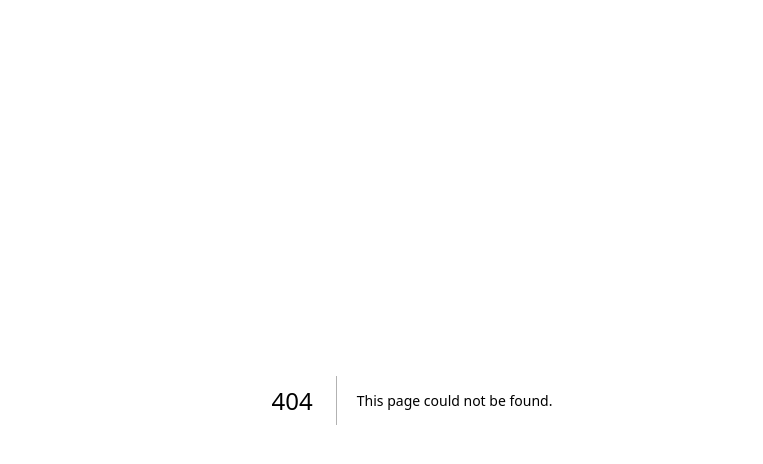
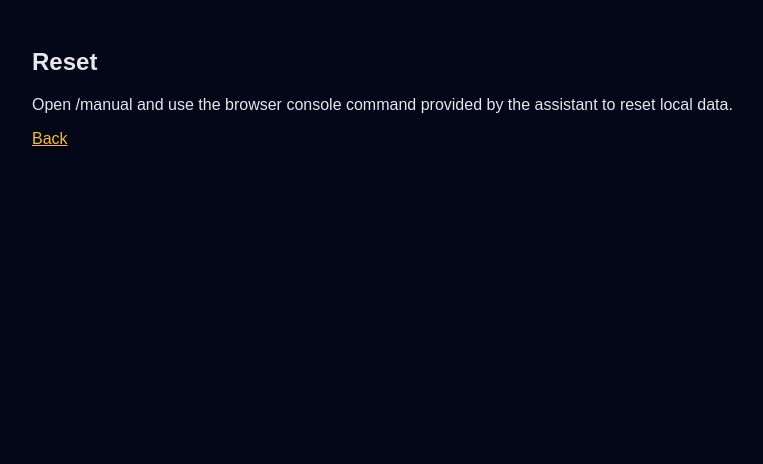
Before and after one commit to edwardw67-stack/asset-pilot, a Next.js app: page /manual/reset in a window 1280 px wide. Before the commit this address had no page. Shown: the top 464 px of the page, without its empty margins (228-991 px from the left). Built offline with nearby package versions, Linux system fonts and the light colour scheme.

Commit message:
Add manual reset page

```diff
--- /dev/null
+++ b/app/manual/reset/page.tsx
@@ -0,0 +1,11 @@
+export default function ResetPage() {
+  return (
+    <main style={{ minHeight: '100vh', background: '#020617', color: '#e5e7eb', padding: 28 }}>
+      <section style={{ maxWidth: 760, margin: '0 auto' }}>
+        <h1>Reset</h1>
+        <p>Open /manual and use the browser console command provided by the assistant to reset local data.</p>
+        <a href="/manual" style={{ color: '#fbbf24' }}>Back</a>
+      </section>
+    </main>
+  );
+}
```
